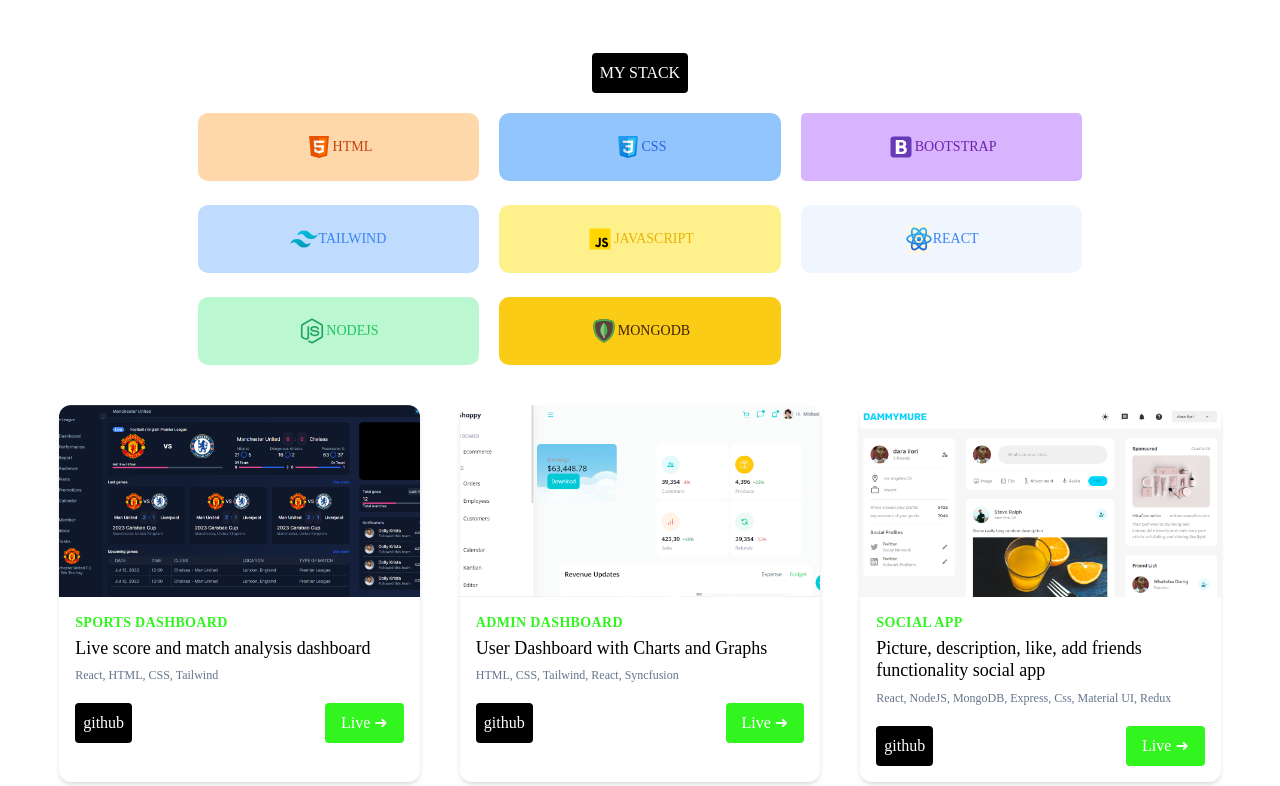
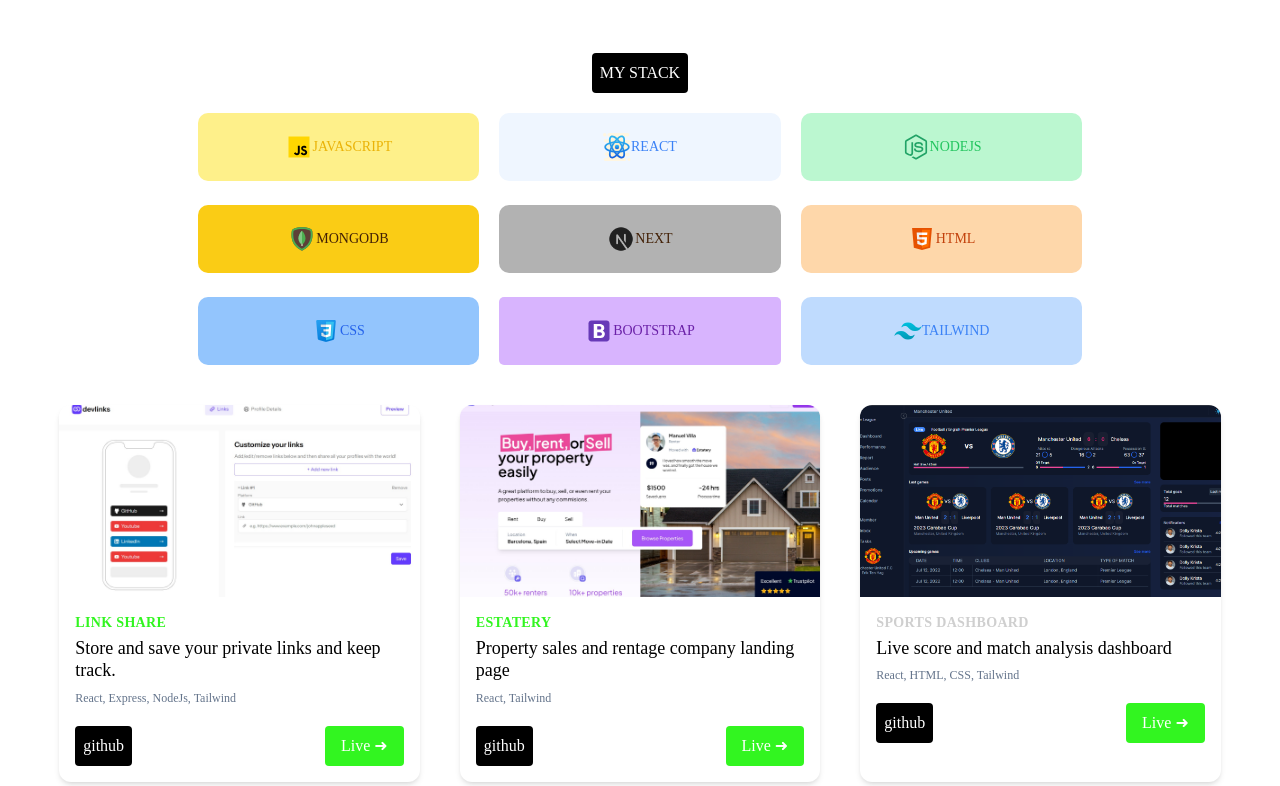
Before and after one commit to Dammymure/My-Portfolio, a website: page index.html in a window 1280 px wide. Shown: the part 395-1181 px from the top of the page. Drawn offline with nearby package versions, Linux system fonts and the light colour scheme; a script that the page names is missing; a web font is replaced by a local one.

Commit message:
updated with latest projexts estatery and link share

```diff
--- a/index.html
+++ b/index.html
@@ -1,80 +1,3 @@
-<!-- <!DOCTYPE html>
-<html lang="en">
-<head>
- <meta charset="UTF-8">
- <meta name="viewport" content="width=device-width, initial-scale=1.0">
- <title>Document</title>
- <link rel="stylesheet" href="Style.css">
-   <link
-    href="https://fonts.googleapis.com/css2?family=Be+Vietnam+Pro:wght@400;500;700&family=Combo&family=Fruktur&family=Joan&family=Poppins:wght@200;300&family=Roboto+Mono:ital,wght@0,100;0,200;0,300;0,400;0,700;1,200;1,300;1,400;1,500;1,600;1,700&family=Roboto:wght@400;500&family=Tektur:wght@400;500;600;700;800&display=swap"
-    rel="stylesheet">
- <script src="https://cdn.tailwindcss.com"></script>
-
-</head>
-<body>
-
- <div class="bg-black h-screen">
-  <div class="bg-[#32f520]">
-   <div class=" flex flex-col mx-auto justify-center place-items-center min-h-[100vh] gap-4 bg-repeat-space text-black" style="background-image: url()">
-    <h2 class="hid text-[44px] md:text-[80px]">Welcome</h2>
-    <div class="hid">
-     <button class="bg-black text-white px-2 py-3 rounded-md hover:drop-shadow-[0_15px_35px_rgba(0,0,0,0.85)] ease-in duration-100" onclick="openpopup()">Contact Me</button>
-     <button class=" bg-black text-white px-2 py-3 rounded-md hover:drop-shadow-[0_15px_35px_rgba(0,0,0,0.85)] ease-in duration-100"><a href="/home.html">View Portfolio</a></button>
-     <p class="text-center text-lg pt-6">Just a click away</p>
-
-    </div>
-   </div>
-
-  </div>
-   <div class="popup hidden absolute top-0 right-0.5 left-0 flex flex-col mx-auto justify-center place-items-center min-h-[100vh] gap-4 bg-repeat-space text-black bg-gray-700 bg-opacity-50">
-    <div class=" bg-white rounded-lg w-64 md:w-96  relative py-16 md:py-32">
-     <div>
-      <img class="text-white flex absolute right-1 top-1 pb-52 cursor-pointer" id="close" src="./images/icons8-close.svg" alt="" srcset="" onclick="hideContact()"/>
-     </div>
-     <div class="flex justify-center justify-around">
-      <a href="https://github.com/Dammymure?tab=repositories" target="_blank"><img class="md:w-8" src="./images/contactImage/icons8-github-24.png" alt=""></a>
-      <a href="www.linkedin.com/in/famurewa-damilola-b058a4200" target="_blank"><img class="md:w-8" src="./images/contactImage/icons8-linkedin-24.png" alt=""></a>
-      <a href="" target="_blank"><img class="md:w-8" src="./images/contactImage/icons8-twitter-24.png" alt=""></a>
-      <a href="" target="_blank"><img class="md:w-8" src="./images/icons/facebook.png" alt=""></a>
-     </div>
-
-    </div>
-   </div>
-
- </div>
- <script>
-        // Scroll animation
-         const observer = new IntersectionObserver((entries) => {
-          entries.forEach((entry) => {
-           console.log(entry);
-           if (entry.isIntersecting) {
-            entry.target.classList.add('show')
-           } else {
-            entry.target.classList.remove('show')
-           }
-          })
-         })
-
-         const hiddenElement = document.querySelectorAll('.hid')
-         hiddenElement.forEach((el) => observer.observe(el))
-
-
-         function hideContact() {
-           console.log("hello");
-           const popup = document.getElementsByClassName('popup')[0]; // Access the first element with class 'popup'
-           popup.classList.add('hidden');
-          }
-
-          function openpopup(){
-           console.log("open");
-
-           const popup = document.getElementsByClassName('popup')[0]; // Access the first element with class 'popup'
-           popup.classList.remove('hidden');
-          }
- </script>
-</body>
-</html> -->
-
 <!DOCTYPE html>
 <html lang="en" class="scroll-smooth">
 
@@ -164,6 +87,26 @@
     <div class="hid profile mt-14 px-2 animate__backInLeft animate__animated">
       <h2 class="text-center bg-black text-white w-fit mx-auto rounded p-2 mb-5">MY STACK</h2>
       <ul class="hid lgg grid grid-cols-2 md:grid-cols-3  gap-y-6 gap-x-5 lg:gap-x-30 text-center md:w-[70%] mx-auto">
+                <li class="flex align-middle justify-center items-center  bg-yellow-200 rounded-[10px] py-5">
+                  <img src="images/icons/javascript.svg" alt="" class="w-7">
+                  <p class="text-sm  text-yellow-500">JAVASCRIPT</p>
+                </li>
+                <li class="flex align-middle justify-center items-center bg-blue-50 rounded-[10px] py-5">
+                  <img src="images/icons/react.svg" alt="" class="w-7">
+                  <p class="text-sm  text-blue-500">REACT</p>
+                </li>
+                <li class="flex align-middle justify-center items-center bg-green-200 rounded-[10px] py-5">
+                  <img src="images/icons/node-js.svg" alt="" class="w-7">
+                  <p class="text-sm text-green-500">NODEJS</p>
+                </li>
+                <li class="flex align-middle justify-center items-center bg-yellow-400 rounded-[10px] py-5">
+                  <img src="images/icons/mongodb.svg" alt="" class="w-7">
+                  <p class="text-sm text-yellow-950">MONGODB</p>
+                </li>
+                <li class="flex align-middle justify-center items-center bg-black/30 rounded-[10px] py-5">
+                  <img src="images/icons/next.png" alt="" class="w-7">
+                  <p class="text-sm text-yellow-950">NEXT</p>
+                </li>
         <li class="flex align-middle justify-center items-center bg-orange-200 rounded-[10px] py-5">
           <img src="images/icons/html.svg" alt="" class="w-7">
           <p class="text-sm text-orange-700">HTML</p>
@@ -181,35 +124,52 @@
           <img src="images/icons/tailwind-css.svg" alt="" class="w-7">
           <p class="text-sm text-blue-500">TAILWIND</p>
         </li>
-        <li class="flex align-middle justify-center items-center  bg-yellow-200 rounded-[10px] py-5">
-          <img src="images/icons/javascript.svg" alt="" class="w-7">
-          <p class="text-sm  text-yellow-500">JAVASCRIPT</p>
-        </li>
-        <li class="flex align-middle justify-center items-center bg-blue-50 rounded-[10px] py-5">
-          <img src="images/icons/react.svg" alt="" class="w-7">
-          <p class="text-sm  text-blue-500">REACT</p>
-        </li>
-        <li class="flex align-middle justify-center items-center bg-green-200 rounded-[10px] py-5">
-          <img src="images/icons/node-js.svg" alt="" class="w-7">
-          <p class="text-sm text-green-500">NODEJS</p>
-        </li>
-        <li class="flex align-middle justify-center items-center bg-yellow-400 rounded-[10px] py-5">
-          <img src="images/icons/mongodb.svg" alt="" class="w-7">
-          <p class="text-sm text-yellow-950">MONGODB</p>
-        </li>
+
       </ul>
     </div>
 
     <section class="hid lgg px-2 grid grid-cols-1 md:grid-cols-3 gap-x-10 gap-y-10 md:w-[92%] mx-auto mt-10" id="works">
       <div class="max-w-md mx-auto bg-white rounded-xl shadow-md overflow-hidden ">
         <div class="">
+          <img class="h-48 w-full object-cover " src="images/link.jpeg" alt="Modern building architecture">
+        </div>
+        <div class="p-4">
+          <div class="uppercase tracking-wide text-sm text-[#32f520] font-semibold">Link Share</div>
+          <a href="#" class="block mt-1 text-lg leading-tight font-medium text-black hover:underline">  Store and save your private links and keep track.</a>
+          <p class="text-xs mt-2 text-slate-500">React, Express, NodeJs, Tailwind </p>
+          <div class="flex mt-5 justify-between">
+            <button class="bg-black text-white rounded px-2 py1"><a
+                href="https://github.com/Dammymure/link-share">github</a> </button>
+            <button class=" bg-[#32f520] text-white rounded px-4 py-2"><a
+                href="https://link-share-tau.vercel.app/">Live
+                &#x279C;</a> </button>
+          </div>
+        </div>
+      </div>
+      <div class="max-w-md mx-auto bg-white rounded-xl shadow-md overflow-hidden ">
+        <div class="">
+          <img class="h-48 w-full object-cover " src="images/estatery.jpeg" alt="Modern building architecture">
+        </div>
+        <div class="p-4">
+          <div class="uppercase tracking-wide text-sm text-[#32f520] font-semibold">Estatery</div>
+          <a href="#" class="block mt-1 text-lg leading-tight font-medium text-black hover:underline">  Property sales and rentage company landing page</a>
+          <p class="text-xs mt-2 text-slate-500">React, Tailwind </p>
+          <div class="flex mt-5 justify-between">
+            <button class="bg-black text-white rounded px-2 py1"><a
+                href="https://github.com/Dammymure/Estatery">github</a> </button>
+            <button class=" bg-[#32f520] text-white rounded px-4 py-2"><a
+                href="https://estatery-two.vercel.app/">Live
+                &#x279C;</a> </button>
+          </div>
+        </div>
+      </div>
+      <div class="max-w-md mx-auto bg-white rounded-xl shadow-md overflow-hidden ">
+        <div class="">
           <img class="h-48 w-full object-cover " src="images/Dashboard.PNG" alt="Modern building architecture">
         </div>
         <div class="p-4">
-          <div class="uppercase tracking-wide text-sm text-[#32f520] font-semibold">Sports Dashboard</div>
-          <a href="#" class="block mt-1 text-lg leading-tight font-medium text-black hover:underline">Live score and
-            match
-            analysis dashboard</a>
+          <div class="uppercase tracking-wide text-sm text-[#cfcfcf] font-semibold">Sports Dashboard</div>
+          <a href="#" class="block mt-1 text-lg leading-tight font-medium text-black hover:underline">Live score and match analysis dashboard</a>
           <p class="text-xs mt-2 text-slate-500">React, HTML, CSS, Tailwind </p>
           <div class="flex mt-5 justify-between">
             <button class="bg-black text-white rounded px-2 py1"><a
```
Also changed, not shown: images/estatery.jpeg (added), images/icons/next.png (added), images/link.jpeg (added).
